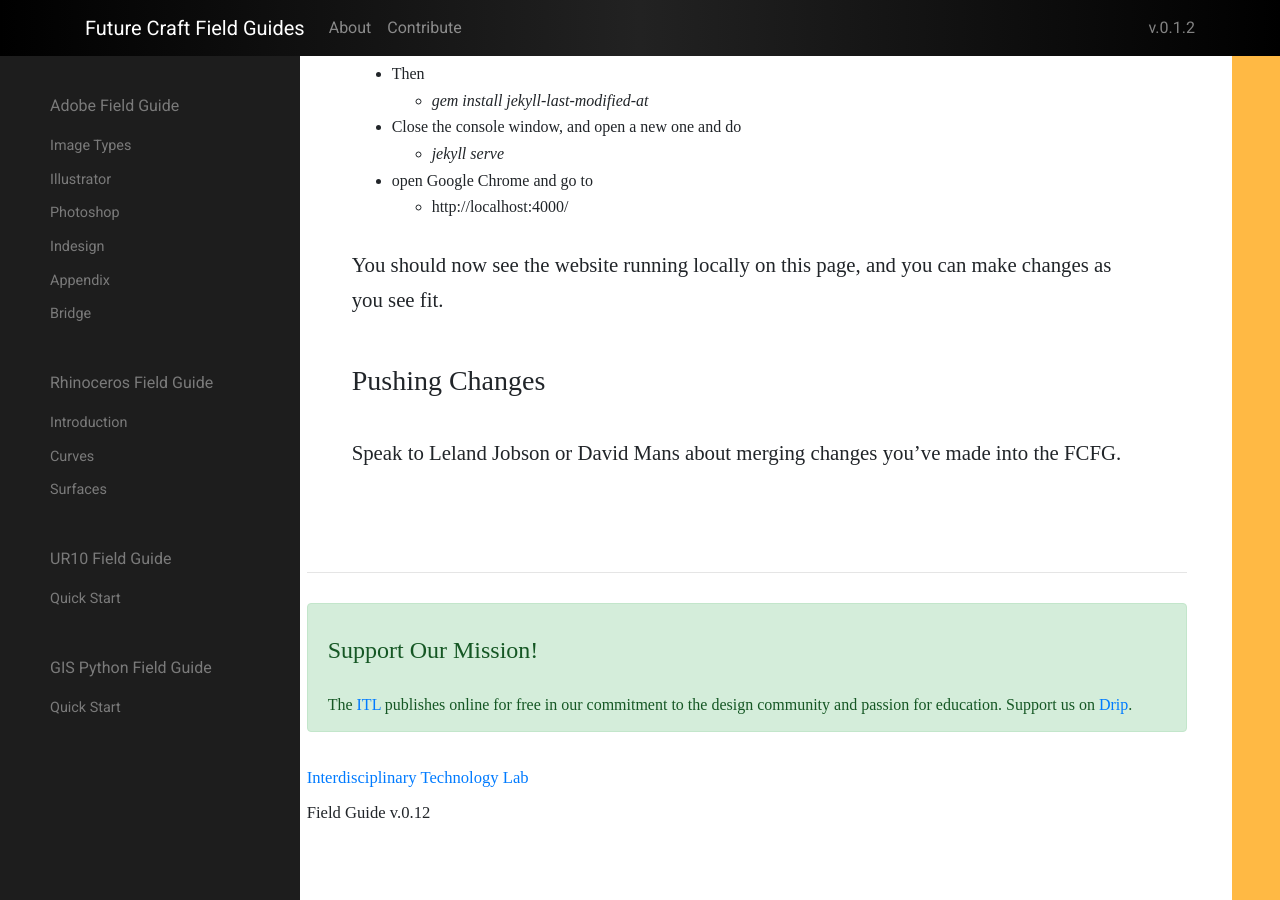
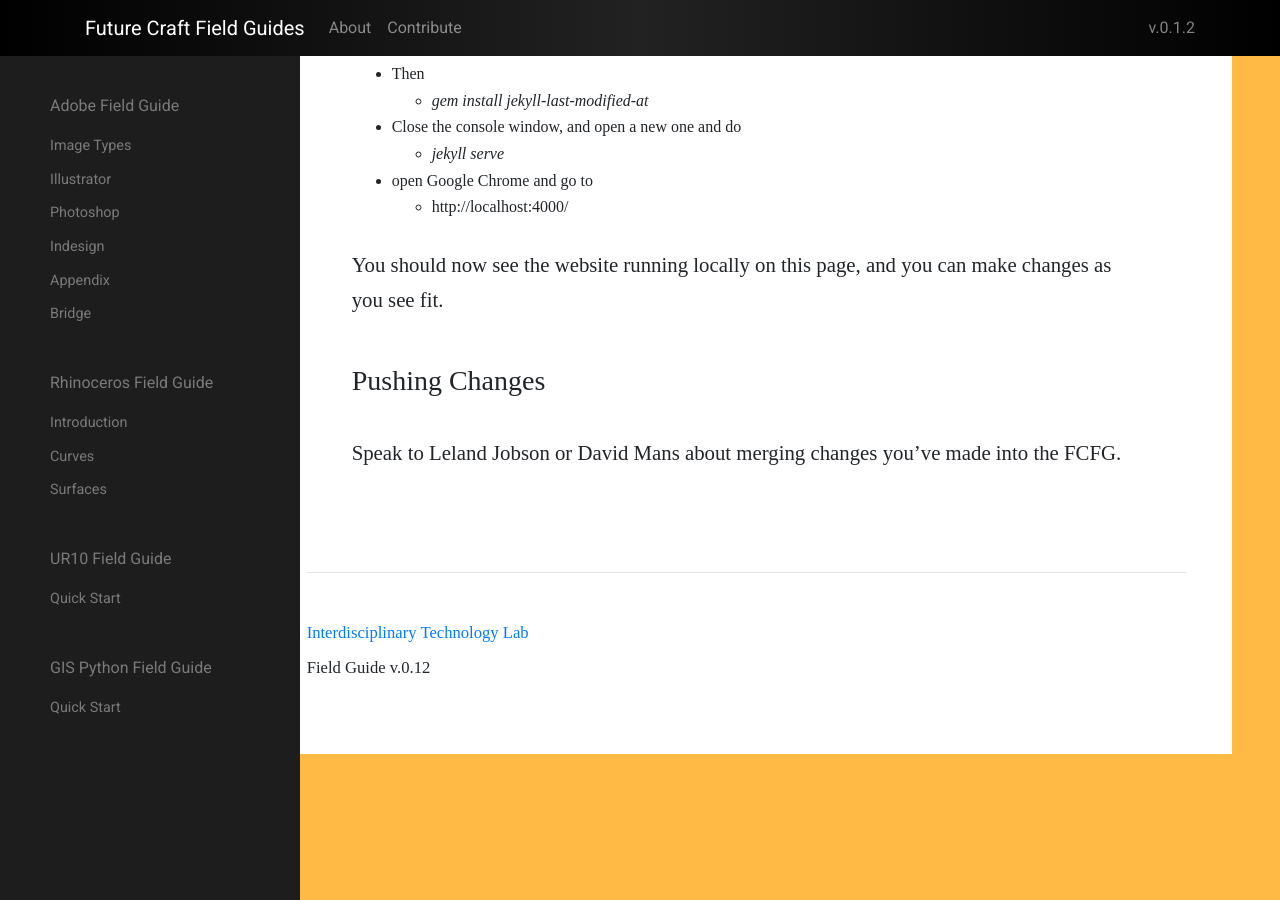
Before and after one commit to lelandjobson/github_pages_tut_01, a Jekyll site: the page built from index.md, in a window 1280 px wide and 900 px high, scrolled down 9661 px. Built offline with Jekyll 4.4.1, drawn with Linux system fonts in a browser that asks for light colours; nearby versions of some CDN libraries; some web fonts are replaced.

Commit message:
Remove support out mission footers

```diff
--- a/_includes/themes/twitter/home.html
+++ b/_includes/themes/twitter/home.html
@@ -27,16 +27,7 @@
     </div> -->
     <hr>
     <footer>
-        <div class="alert alert-success" role="alert">
-          <h4>Support Our Mission!</h4>
-          The <a href="http://itl.pratt.edu"><span class="label label-default">ITL</span></a>
-          publishes online for free in our commitment to the design community and passion for education.
-          Support us on <a href="http://www.drip.com"><span class="label label-info">Drip</span></a>.
-          <i class="glyphicon glyphicon-book" aria-hidden="true"> </i>
-          <i class="glyphicon glyphicon-heart" aria-hidden="true"> </i>
-        </div>
       <p><small>
-        <!-- <a href="https://creativecommons.org/publicdomain/zero/1.0/"><img src="https://i.creativecommons.org/p/zero/1.0/88x31.png" alt="CC0"/></a> &nbsp; -->
         <a href="https://itl.pratt.edu">Interdisciplinary Technology Lab</a>
         <br>Field Guide v.0.12
       </small></p>
--- a/_includes/themes/twitter/post.html
+++ b/_includes/themes/twitter/post.html
@@ -31,16 +31,16 @@
   </div>
   <hr>
   <footer>
-      <div class="alert alert-success" role="alert">
+      <!-- SUPPORT OUT MISSION thing -->
+      <!-- <div class="alert alert-success" role="alert">
         <strong>Support Our Mission!</strong>
         The <a href="http://itl.pratt.edu"><span class="label label-default">ITL</span></a>
         publishes online for free in our commitment to the design community and passion for education.
         Support us on <a href="http://www.drip.com"><span class="label label-info">Drip</span></a>.
         <i class="glyphicon glyphicon-book" aria-hidden="true"> </i>
         <i class="glyphicon glyphicon-heart" aria-hidden="true"> </i>
-      </div>
+      </div> -->
     <p><small>
-      <!-- <a href="https://creativecommons.org/publicdomain/zero/1.0/"><img src="https://i.creativecommons.org/p/zero/1.0/88x31.png" alt="CC0"/></a> &nbsp; -->
       <a href="https://itl.pratt.edu">Interdisciplinary Technology Lab</a>
       <br>Field Guide v.0.12
     </small></p>
```
